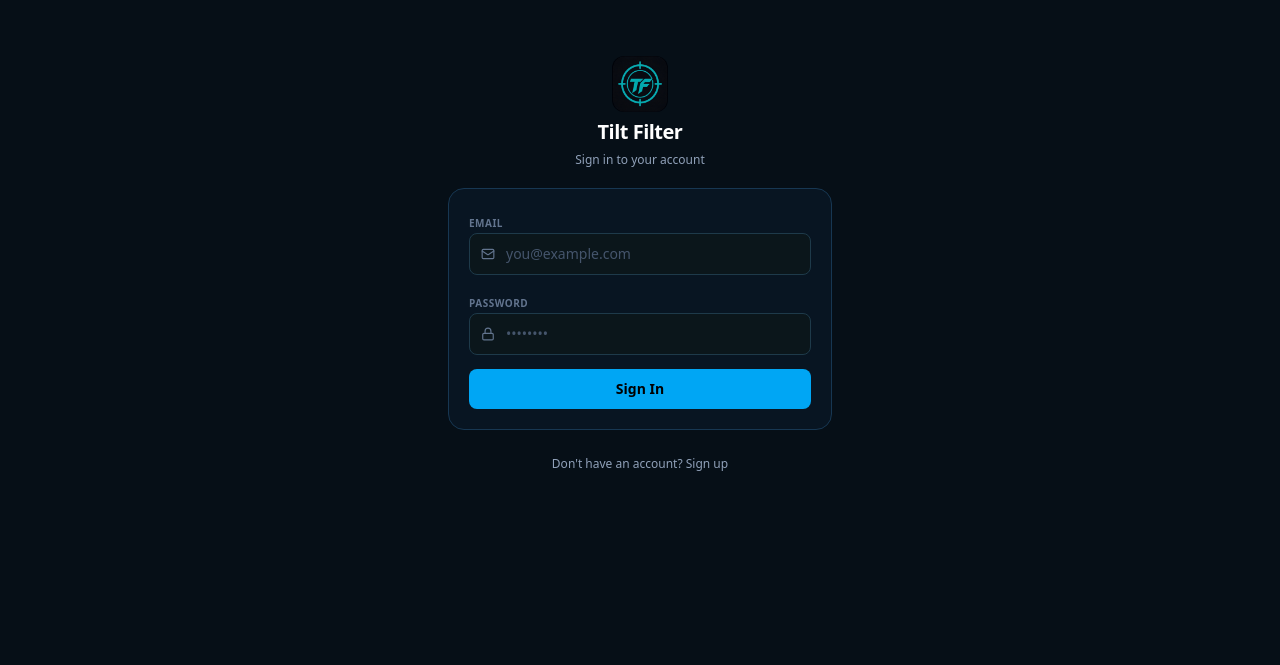
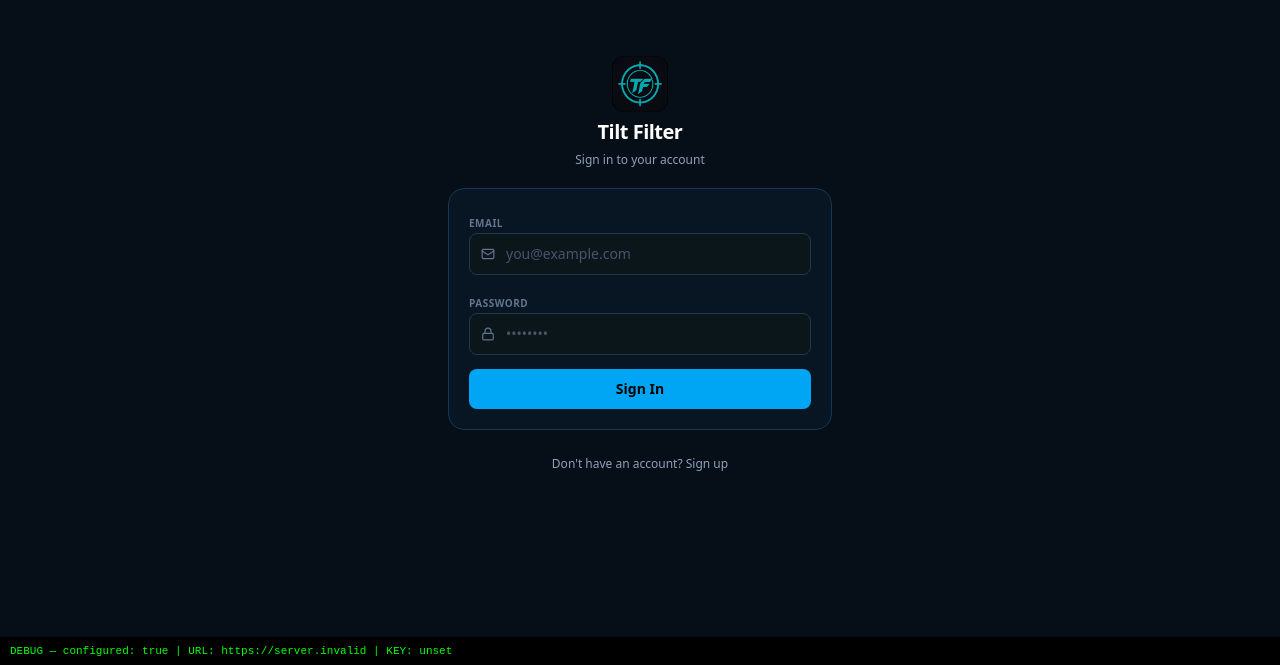
Before and after one commit to TravisCL/Tilt-filter, a React (Vite) app: page / in a window 1280 px wide. Shown: the part 135-800 px from the top of the page. Built offline with nearby package versions, Linux system fonts and the light colour scheme; no server answers.

Commit message:
Add temporary debug banner showing Supabase env vars at runtime

```diff
--- a/src/App.tsx
+++ b/src/App.tsx
@@ -504,6 +504,31 @@
 
   const noTiltStats = getNoTiltStats(state);
 
+  // TEMPORARY debug banner — remove once the env var issue is resolved.
+  // Always renders regardless of which path below fires, so it's visible
+  // even if isSupabaseConfigured is false and the app skips straight to
+  // the main view instead of the auth gate.
+  const debugBanner = (
+    <div
+      style={{
+        position: 'fixed',
+        bottom: 0,
+        left: 0,
+        right: 0,
+        zIndex: 9999,
+        background: '#000',
+        color: '#0f0',
+        fontFamily: 'monospace',
+        fontSize: '11px',
+        padding: '6px 10px',
+        wordBreak: 'break-all',
+      }}
+    >
+      DEBUG — configured: {String(isSupabaseConfigured)} | URL: {String(import.meta.env.VITE_SUPABASE_URL)} | KEY:{' '}
+      {String(import.meta.env.VITE_SUPABASE_PUBLISHABLE_KEY)}
+    </div>
+  );
+
   // Every table is RLS-locked to auth.uid() — show the login gate instead
   // of the app until someone's actually signed in (Supabase-configured
   // deployments only; a local-only build with no Supabase still works
@@ -512,11 +537,17 @@
     return (
       <div className="min-h-screen flex items-center justify-center bg-[var(--c-060f17)]">
         <div className="w-6 h-6 border-2 border-sky-500/40 border-t-sky-400 rounded-full animate-spin" />
+        {debugBanner}
       </div>
     );
   }
   if (isSupabaseConfigured && !authUser) {
-    return <AuthView />;
+    return (
+      <>
+        <AuthView />
+        {debugBanner}
+      </>
+    );
   }
 
   return (
@@ -634,6 +665,7 @@
 
         {state.currentView === 'invites' && <InvitesView />}
       </main>
+      {debugBanner}
     </div>
   );
 }
```
